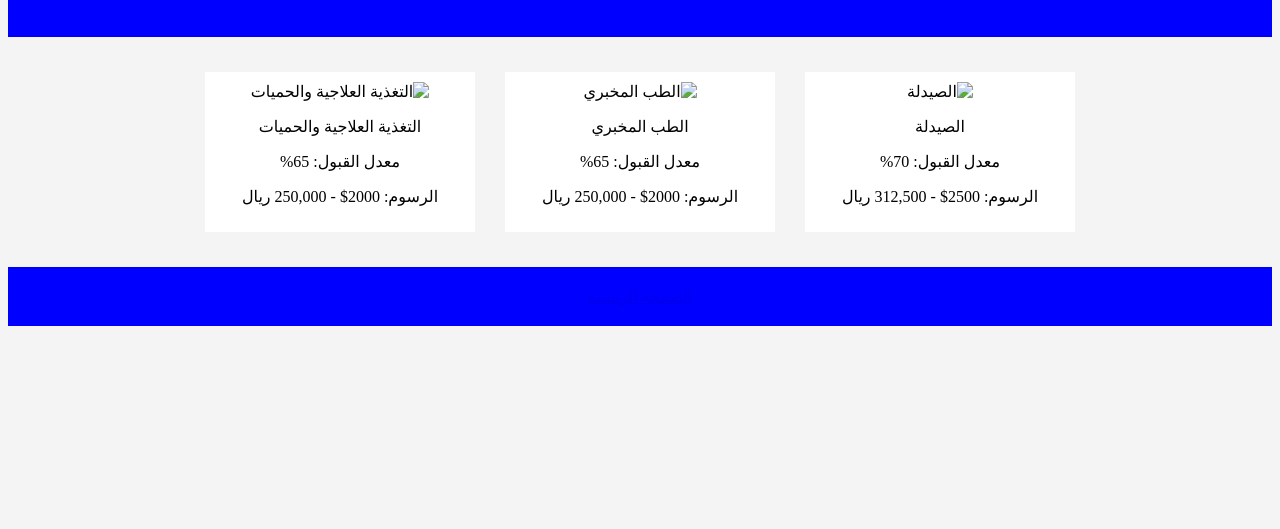
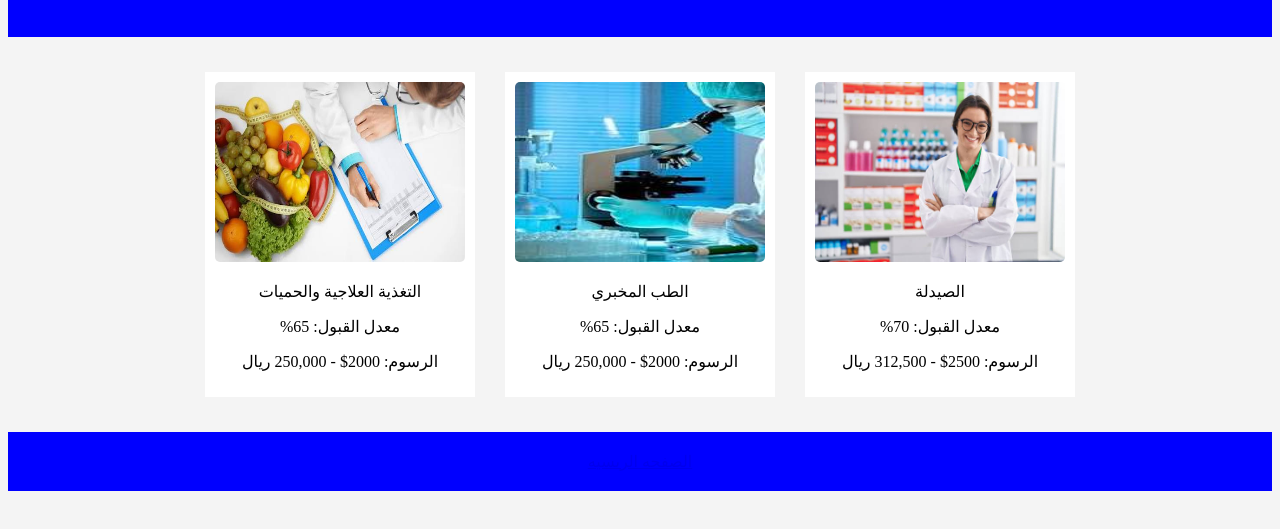
Before and after one commit to AbdAllah-Alkomani/portfolio, a plain HTML site: page pages/medical.html in a window 1280 px wide. Shown: the part 79-608 px from the top of the page. Drawn offline with Linux system fonts and the light colour scheme; files that its build step writes are made by us from their sources.

Commit message:
Update medical.html

```diff
--- a/pages/medical.html
+++ b/pages/medical.html
@@ -3,7 +3,7 @@
 <head>
   <meta charset="UTF-8">
   <title>كلية العلوم الطبية</title>
-  <link rel="stylesheet" href="css/style.css">
+  <link rel="stylesheet" href="../css/style.css">
 </head>
 <body>
   <div class="header">
@@ -12,7 +12,7 @@
 
   <div class="programs">
     <div class="program">
-      <img src="images/s.jpg" alt="الصيدلة">
+      <img src="../images/s.jpg" alt="الصيدلة">
       <p>الصيدلة</p>
       <p>معدل القبول: 70%</p>
       <p>الرسوم: 2500$ - 312,500 ريال</p>
@@ -20,7 +20,7 @@
 
 
     <div class="program">
-      <img src="images/w.jpg" alt="الطب المخبري">
+      <img src="../images/w.jpg" alt="الطب المخبري">
       <p>الطب المخبري</p>
       <p>معدل القبول: 65%</p>
       <p>الرسوم: 2000$ - 250,000 ريال</p>
@@ -28,7 +28,7 @@
 
 
     <div class="program">
-      <img src="images/x.jpg" alt="التغذية العلاجية والحميات">
+      <img src="../images/x.jpg" alt="التغذية العلاجية والحميات">
       <p>التغذية العلاجية والحميات</p>
       <p>معدل القبول: 65%</p>
       <p>الرسوم: 2000$ - 250,000 ريال</p>
```
